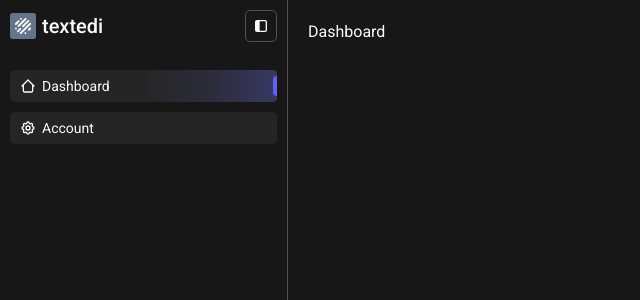
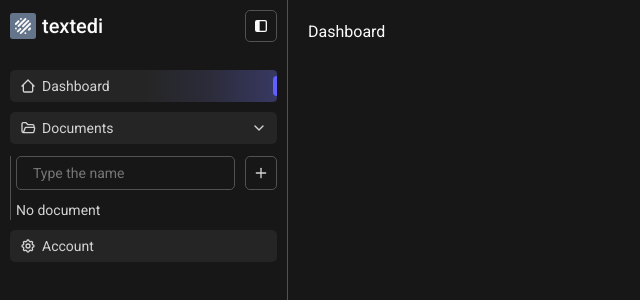
Before and after one commit to JessEleven/textedi-nextjs, a Next.js app: page /dash in a window 1280 px wide. Shown: the top 300 px of the page, without its empty margins (0-640 px from the left). Built offline with nearby package versions, Linux system fonts and the light colour scheme.

Commit message:
added the registration form UI and more

```diff
--- a/package.json
+++ b/package.json
@@ -1,7 +1,7 @@
 {
   "name": "textedi-nextjs",
   "description": "A simple rich text editor.",
-  "version": "0.5.2",
+  "version": "0.6.2",
   "private": true,
   "scripts": {
     "dev": "next dev --turbopack --port 4757",
--- a/src/app/dash/assets/dash-icons.jsx
+++ b/src/app/dash/assets/dash-icons.jsx
@@ -68,3 +68,94 @@ export const SettingsIcon = (props) => (
     <path d='M9 12a3 3 0 1 0 6 0a3 3 0 0 0 -6 0' />
   </svg>
 )
+
+export const FolderOpenIcon = (props) => (
+  <svg
+    width={16}
+    height={16}
+    viewBox='0 0 24 24'
+    fill='none'
+    stroke='currentColor'
+    strokeWidth={2}
+    strokeLinecap='round'
+    strokeLinejoin='round'
+    className='icon icon-tabler icons-tabler-outline icon-tabler-folder-open'
+    {...props}
+  >
+    <path stroke='none' d='M0 0h24v24H0z' fill='none' />
+    <path d='M5 19l2.757 -7.351a1 1 0 0 1 .936 -.649h12.307a1 1 0 0 1 .986 1.164l-.996 5.211a2 2 0 0 1 -1.964 1.625h-14.026a2 2 0 0 1 -2 -2v-11a2 2 0 0 1 2 -2h4l3 3h7a2 2 0 0 1 2 2v2' />
+  </svg>
+)
+
+export const FolderIcon = (props) => (
+  <svg
+    width={16}
+    height={16}
+    viewBox='0 0 24 24'
+    fill='none'
+    stroke='currentColor'
+    strokeWidth={2}
+    strokeLinecap='round'
+    strokeLinejoin='round'
+    className='icon icon-tabler icons-tabler-outline icon-tabler-folder'
+    {...props}
+  >
+    <path stroke='none' d='M0 0h24v24H0z' fill='none' />
+    <path d='M5 4h4l3 3h7a2 2 0 0 1 2 2v8a2 2 0 0 1 -2 2h-14a2 2 0 0 1 -2 -2v-11a2 2 0 0 1 2 -2' />
+  </svg>
+)
+
+export const ChevronUpIcon = (props) => (
+  <svg
+    width={16}
+    height={16}
+    viewBox='0 0 24 24'
+    fill='none'
+    stroke='currentColor'
+    strokeWidth={2}
+    strokeLinecap='round'
+    strokeLinejoin='round'
+    className='icon icon-tabler icons-tabler-outline icon-tabler-chevron-up'
+    {...props}
+  >
+    <path stroke='none' d='M0 0h24v24H0z' fill='none' />
+    <path d='M6 15l6 -6l6 6' />
+  </svg>
+)
+
+export const ChevronDownIcon = (props) => (
+  <svg
+    width={16}
+    height={16}
+    viewBox='0 0 24 24'
+    fill='none'
+    stroke='currentColor'
+    strokeWidth={2}
+    strokeLinecap='round'
+    strokeLinejoin='round'
+    className='icon icon-tabler icons-tabler-outline icon-tabler-chevron-down'
+    {...props}
+  >
+    <path stroke='none' d='M0 0h24v24H0z' fill='none' />
+    <path d='M6 9l6 6l6 -6' />
+  </svg>
+)
+
+export const PlusIcon = (props) => (
+  <svg
+    width={16}
+    height={16}
+    viewBox='0 0 24 24'
+    fill='none'
+    stroke='currentColor'
+    strokeWidth={2}
+    strokeLinecap='round'
+    strokeLinejoin='round'
+    className='icon icon-tabler icons-tabler-outline icon-tabler-plus'
+    {...props}
+  >
+    <path stroke='none' d='M0 0h24v24H0z' fill='none' />
+    <path d='M12 5l0 14' />
+    <path d='M5 12l14 0' />
+  </svg>
+)
--- a/src/app/dash/components-dash/nav-item.jsx
+++ b/src/app/dash/components-dash/nav-item.jsx
@@ -1,15 +1,21 @@
 import { HomeIcon, SettingsIcon } from '../assets/dash-icons'
+import DocNav from './related-to-doc/doc-nav'
 import { Item } from './ui/item'
 
 export default function NavItem () {
   return (
     <nav className='mt-7 space-y-2.5 text-sm'>
+      {/* Page navigation */}
       <Item
         href='/dash'
         icon={<HomeIcon />}
         label='Dashboard'
       />
 
+      {/* Navigation container */}
+      <DocNav />
+
+      {/* Page navigation */}
       <Item
         href='/dash/account'
         icon={<SettingsIcon />}
--- /dev/null
+++ b/src/app/dash/components-dash/related-to-doc/doc-nav.jsx
@@ -0,0 +1,47 @@
+import { useState } from 'react'
+import {
+  ChevronDownIcon, ChevronUpIcon,
+  FolderIcon, FolderOpenIcon
+} from '../../assets/dash-icons'
+import NewDoc from './new-doc'
+import { useSidebar } from '../../context/sidebar-context'
+
+export default function DocNav () {
+  const [open, setOpen] = useState(true)
+  const { collapsed } = useSidebar()
+
+  return (
+    <>
+      <button type='button' onClick={() => setOpen(!open)} className='w-full cursor-pointer'>
+        <div className={`flex items-center h-8 rounded-[5px] bg-neutral-500/15
+          ${!collapsed ? 'justify-between px-0 md:px-2.5' : 'justify-center'}
+          hover:bg-indigo-500/30 transition-colors duration-300 ease-in-out`}
+        >
+          <div className='flex items-center'>
+            {open ? <FolderOpenIcon /> : <FolderIcon />}
+            {!collapsed && <span className='ml-1.5'>Documents</span>}
+          </div>
+          {!collapsed && (
+            <>
+              {open ? <ChevronDownIcon /> : <ChevronUpIcon />}
+            </>
+          )}
+        </div>
+      </button>
+
+      {open && (
+        <div className='flex gap-[5px] mt-[1.5px]'>
+          {!collapsed && (
+            <div className='flex flex-col items-center'>
+              <div className='h-full border-l border-l-neutral-600' />
+            </div>
+          )}
+          <div className='w-full'>
+            <NewDoc />
+            {collapsed ? '---' : <h3 className='mt-2.5'>No document</h3>}
+          </div>
+        </div>
+      )}
+    </>
+  )
+}
--- /dev/null
+++ b/src/app/dash/components-dash/related-to-doc/new-doc.jsx
@@ -0,0 +1,25 @@
+'use client'
+
+import { PlusIcon } from '../../assets/dash-icons'
+import { useSidebar } from '../../context/sidebar-context'
+
+export default function NewDoc () {
+  const { collapsed } = useSidebar()
+
+  return (
+    <form className='flex gap-x-2.5'>
+      {!collapsed && (
+        <>
+          <input
+            type='text'
+            className='w-full h-8 p-4 outline-none rounded-[5px] border border-neutral-600 focus:bg-slate-500/15'
+            placeholder='Type the name'
+          />
+          <button className='btn-border-icon'>
+            <PlusIcon />
+          </button>
+        </>
+      )}
+    </form>
+  )
+}
--- a/src/app/dash/components-dash/sidebar.jsx
+++ b/src/app/dash/components-dash/sidebar.jsx
@@ -10,9 +10,9 @@ export default function Sidebar () {
   const { collapsed, setCollapsed, minWiht, baseWidth } = useSidebar()
 
   return (
-    <aside className={`${baseWidth} flex flex-col h-full border-r border-r-neutral-600 transition-all duration-400`}>
+    <aside className={`flex flex-col ${baseWidth} h-full text-neutral-300 border-r border-r-neutral-600 transition-all duration-400`}>
       <div className={`flex flex-col ${collapsed ? `items-center ${minWiht}` : 'px-2.5'}`}>
-        <div className='flex items-center justify-between mt-2.5'>
+        <div className='flex items-center justify-between mt-2.5 text-neutral-50'>
           {!collapsed && (
             <AppLogo
               display='flex'
@@ -28,6 +28,7 @@ export default function Sidebar () {
           />
         </div>
 
+        {/* For navigation of the options */}
         <NavItem />
       </div>
     </aside>
```
